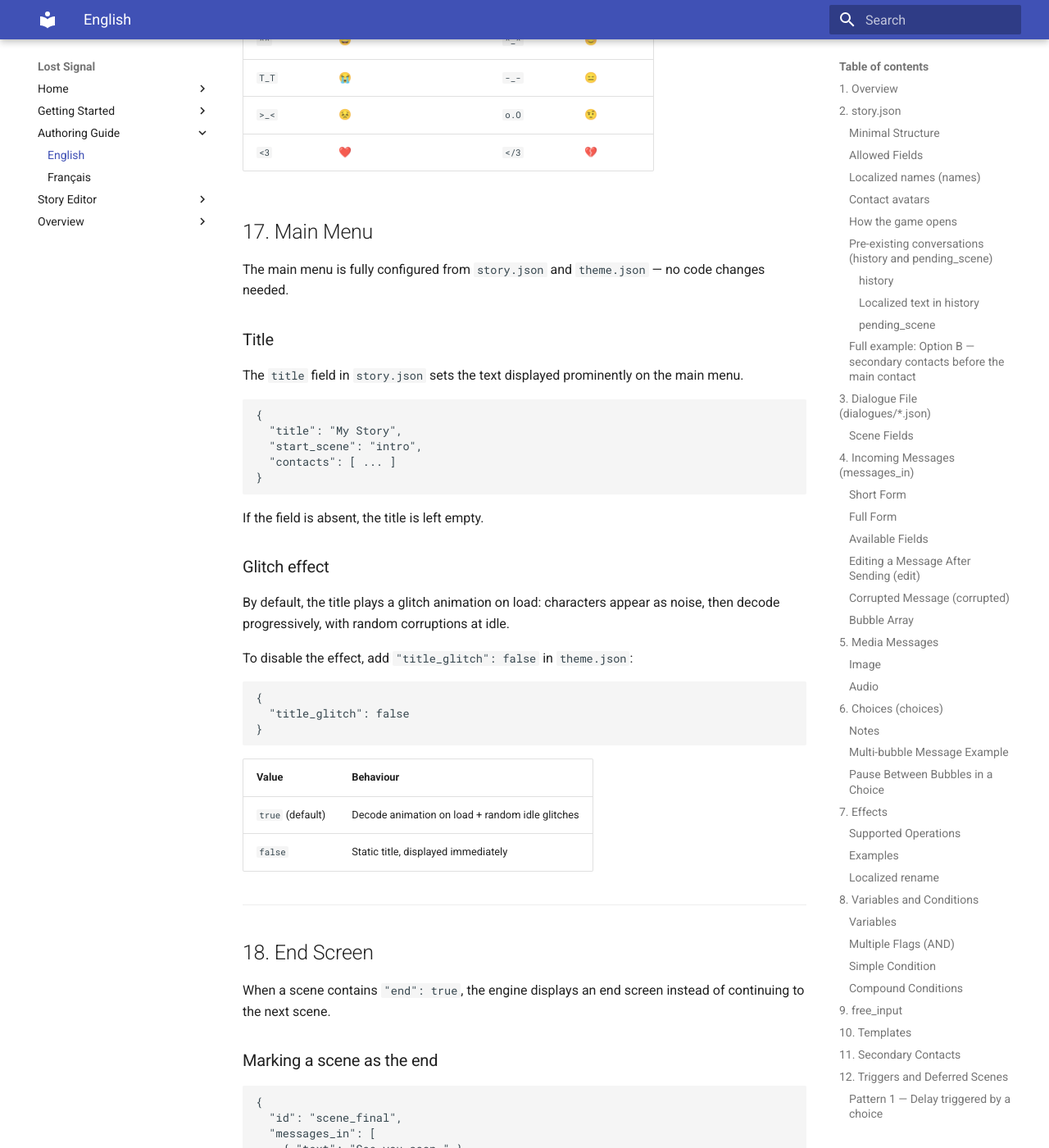
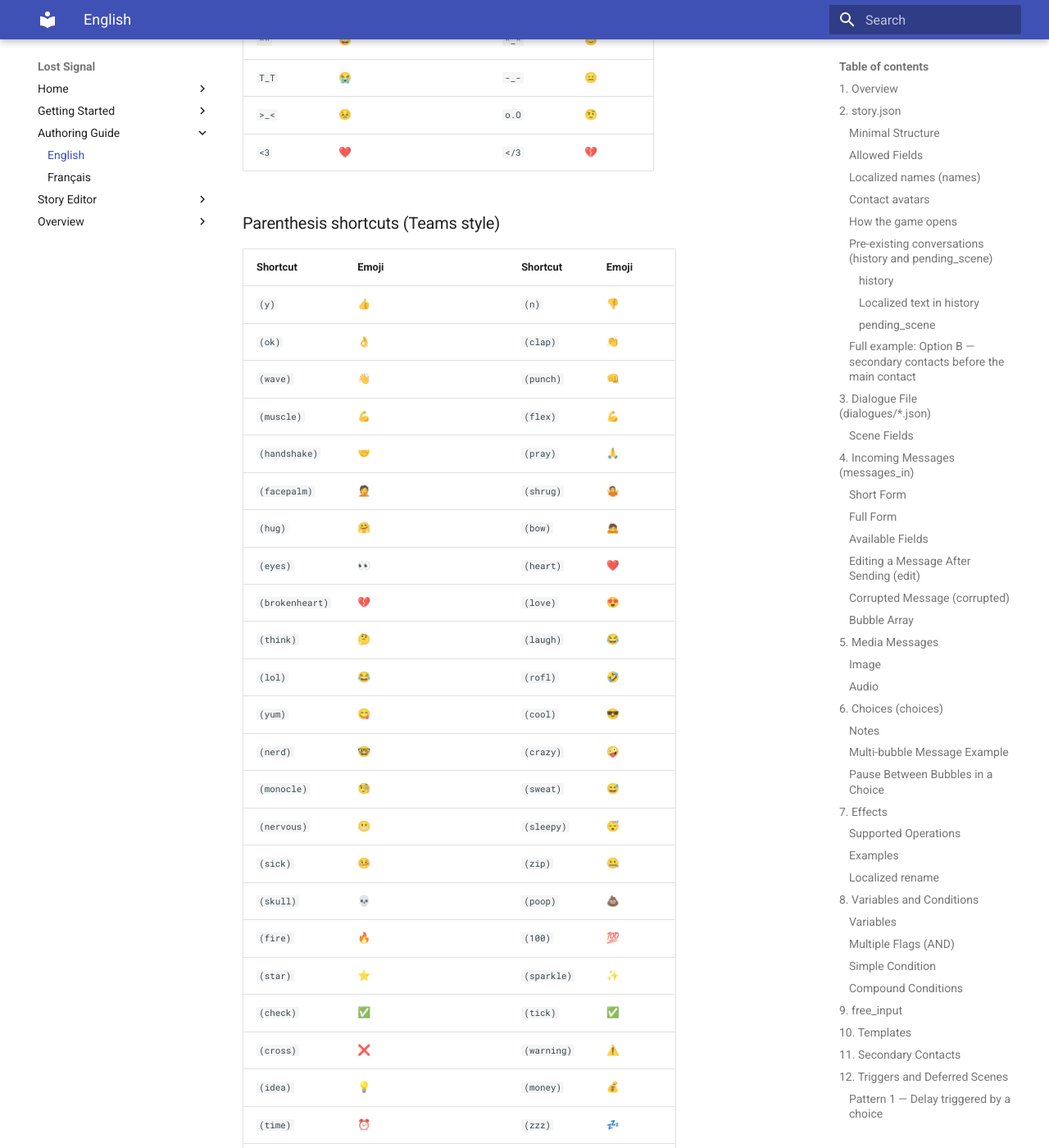
Before and after one commit to binblink/Lost-Signal, an MkDocs documentation site: the page built from docs/authoring_en.md, in a window 1280 px wide and 1400 px high, scrolled down 22938 px. Shown: the whole window at 82% size. Built offline with MkDocs 1.6.1 and Material for MkDocs 9.7.7, drawn with Linux system fonts in a browser that asks for light colours; some of the changed text lies outside the part shown.

Commit message:
feat(story_editor): node title-bar color by contact, first-message preview, 📝 notes indicator + new Teams style emojis added

```diff
--- a/docs/authoring_en.md
+++ b/docs/authoring_en.md
@@ -920,6 +920,49 @@ If you can't copy-paste an emoji, use the standard text shortcuts — the engine
 | `>_<` | 😣 | | `o.O`  | 🤨 |
 | `<3`  | ❤️  | | `</3`  | 💔 |
 
+### Parenthesis shortcuts (Teams style)
+
+| Shortcut | Emoji | | Shortcut | Emoji |
+|----------|-------|-|----------|-------|
+| `(y)` | 👍 | | `(n)` | 👎 |
+| `(ok)` | 👌 | | `(clap)` | 👏 |
+| `(wave)` | 👋 | | `(punch)` | 👊 |
+| `(muscle)` | 💪 | | `(flex)` | 💪 |
+| `(handshake)` | 🤝 | | `(pray)` | 🙏 |
+| `(facepalm)` | 🤦 | | `(shrug)` | 🤷 |
+| `(hug)` | 🤗 | | `(bow)` | 🙇 |
+| `(eyes)` | 👀 | | `(heart)` | ❤️ |
+| `(brokenheart)` | 💔 | | `(love)` | 😍 |
+| `(think)` | 🤔 | | `(laugh)` | 😂 |
+| `(lol)` | 😂 | | `(rofl)` | 🤣 |
+| `(yum)` | 😋 | | `(cool)` | 😎 |
+| `(nerd)` | 🤓 | | `(crazy)` | 🤪 |
+| `(monocle)` | 🧐 | | `(sweat)` | 😅 |
+| `(nervous)` | 😬 | | `(sleepy)` | 😴 |
+| `(sick)` | 🤒 | | `(zip)` | 🤐 |
+| `(skull)` | 💀 | | `(poop)` | 💩 |
+| `(fire)` | 🔥 | | `(100)` | 💯 |
+| `(star)` | ⭐ | | `(sparkle)` | ✨ |
+| `(check)` | ✅ | | `(tick)` | ✅ |
+| `(cross)` | ❌ | | `(warning)` | ⚠️ |
+| `(idea)` | 💡 | | `(money)` | 💰 |
+| `(time)` | ⏰ | | `(zzz)` | 💤 |
+| `(coffee)` | ☕ | | `(beer)` | 🍺 |
+| `(pizza)` | 🍕 | | `(cake)` | 🎂 |
+| `(gift)` | 🎁 | | `(music)` | 🎵 |
+| `(phone)` | 📱 | | `(email)` | 📧 |
+| `(tada)` | 🎉 | | `(party)` | 🎊 |
+| `(trophy)` | 🏆 | | `(medal)` | 🏅 |
+| `(book)` | 📖 | | `(computer)` | 💻 |
+| `(laptop)` | 💻 | | `(chart)` | 📈 |
+| `(cat)` | 🐱 | | `(dog)` | 🐶 |
+| `(sun)` | ☀️ | | `(moon)` | 🌙 |
+| `(snow)` | ❄️ | | `(rainbow)` | 🌈 |
+| `(flag)` | 🚩 | | `(lock)` | 🔒 |
+| `(key)` | 🔑 | | `(bell)` | 🔔 |
+| `(skull)` | 💀 | | `(!)` | ❗ |
+| `(?)` | ❓ | | | |
+
 ## 17. Main Menu
 
 The main menu is fully configured from `story.json` and `theme.json` — no code changes needed.
```
Also changed, not shown: docs/authoring.md (+43 -0 lines), docs/story_editor.md (+3 -0 lines), docs/story_editor_en.md (+3 -0 lines), 2 other files.
